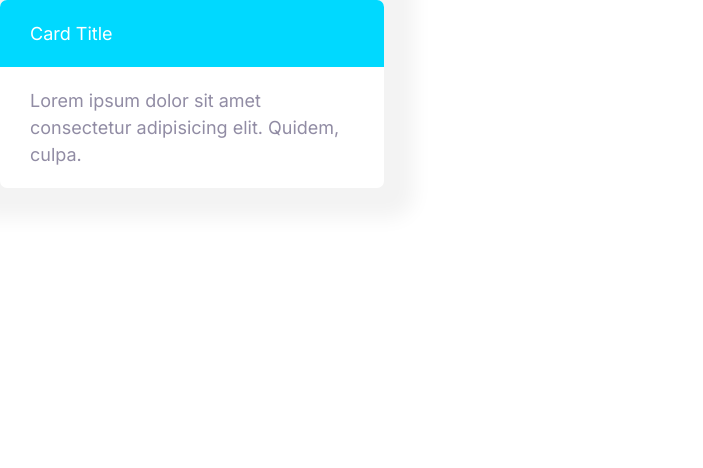
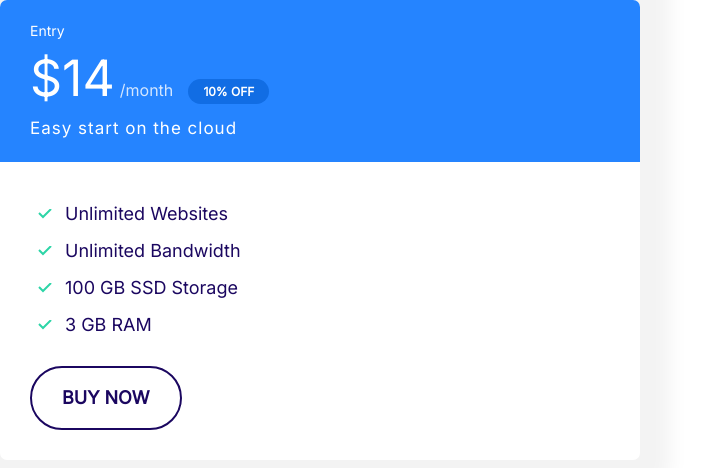
Before and after one commit to RJWiechecki/HTML-CSSTrainingModule, a plain HTML site: page index.html in a window 1280 px wide. Shown: the whole page, without its empty margins (0-703 px from the left). Drawn offline with Linux system fonts and the light colour scheme.

Commit message:
added plan component

```diff
--- a/CSS/style.css
+++ b/CSS/style.css
@@ -114,6 +114,7 @@ a {
 
 .badge--small {
   font-size: 1.6rem;
+  padding: 0.5rem 1.5rem;
 }
 
 @media screen and (min-width: 1024px) {
@@ -309,3 +310,60 @@ a {
   background: var(--color-secondary);
   color: #fff;
 }
+
+/* plans */
+.plan__name {
+  color: #fff;
+  margin: 0;
+  font-weight: 500;
+  font-size: 2.4rem;
+}
+
+.plan__price {
+  font-size: 6rem;
+}
+
+.plan__billing-cycle {
+  font-size: 2.4rem;
+  font-weight: 300;
+  opacity: 0.8;
+  margin-right: 1rem;
+}
+
+.plan__description {
+  display: block;
+  font-size: 2rem;
+  font-weight: 300;
+  letter-spacing: 1px;
+}
+
+.card--secondary .badge--small {
+  background: #01cdf1;
+}
+
+.card--primary .badge--small {
+  background: #116de4;
+}
+
+.plan .list--item {
+  margin-bottom: 2rem;
+}
+
+@media screen and (min-width: 1024px) {
+  .plan__name {
+    font-size: 1.4rem;
+  }
+
+  .plan__price {
+    font-size: 5rem;
+  }
+
+  .plan__billing-cycle {
+    font-size: 1.6rem;
+  }
+
+  .plan__description {
+    font-size: 1.7rem;
+    display: block;
+  }
+}
--- a/index.html
+++ b/index.html
@@ -15,12 +15,25 @@
     <link rel="stylesheet" href="css/style.css" />
   </head>
   <body>
-    <div style="width: 30%">
-      <div class="card card--secondary">
-        <header class="card__header">Card Title</header>
-        <div class="card__body">
-          Lorem ipsum dolor sit amet consectetur adipisicing elit. Quidem,
-          culpa.
+    <div style="width: 50%">
+      <div class="plan">
+        <div class="card card--primary">
+          <header class="card__header">
+            <h3 class="plan__name">Entry</h3>
+            <span class="plan__price">$14</span>
+            <span class="plan__billing-cycle">/month</span>
+            <span class="badge badge--secondary badge--small">10% OFF</span>
+            <span class="plan__description">Easy start on the cloud</span>
+          </header>
+          <div class="card__body">
+            <ul class="list list--tick">
+              <li class="list__item">Unlimited Websites</li>
+              <li class="list__item">Unlimited Bandwidth</li>
+              <li class="list__item">100 GB SSD Storage</li>
+              <li class="list__item">3 GB RAM</li>
+            </ul>
+            <button class="btn btn--outline btn--block">Buy Now</button>
+          </div>
         </div>
       </div>
     </div>
```
Also changed, not shown: components/plan.html (added, +21 -0 lines).
